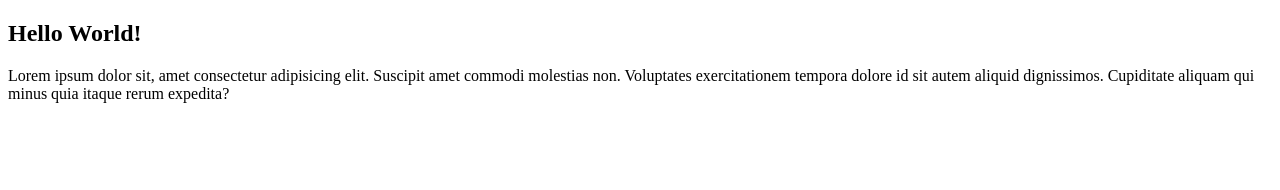
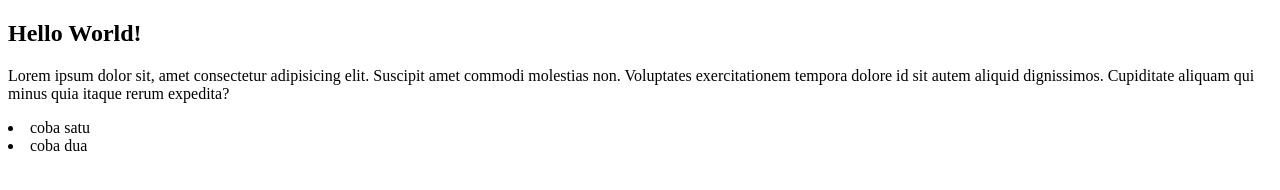
Before and after one commit to MuhammadAlfarrel/Belajar_Git_Remote_2, a plain HTML site: page index.html in a window 1280 px wide. Drawn offline with Linux system fonts and the light colour scheme.

Commit message:
menambah list

```diff
--- a/index.html
+++ b/index.html
@@ -8,5 +8,7 @@
 <body>
     <h2>Hello World!</h2>
     <p>Lorem ipsum dolor sit, amet consectetur adipisicing elit. Suscipit amet commodi molestias non. Voluptates exercitationem tempora dolore id sit autem aliquid dignissimos. Cupiditate aliquam qui minus quia itaque rerum expedita?</p>
+    <li>coba satu</li>
+    <li>coba dua</li>
 </body>
 </html>
```
